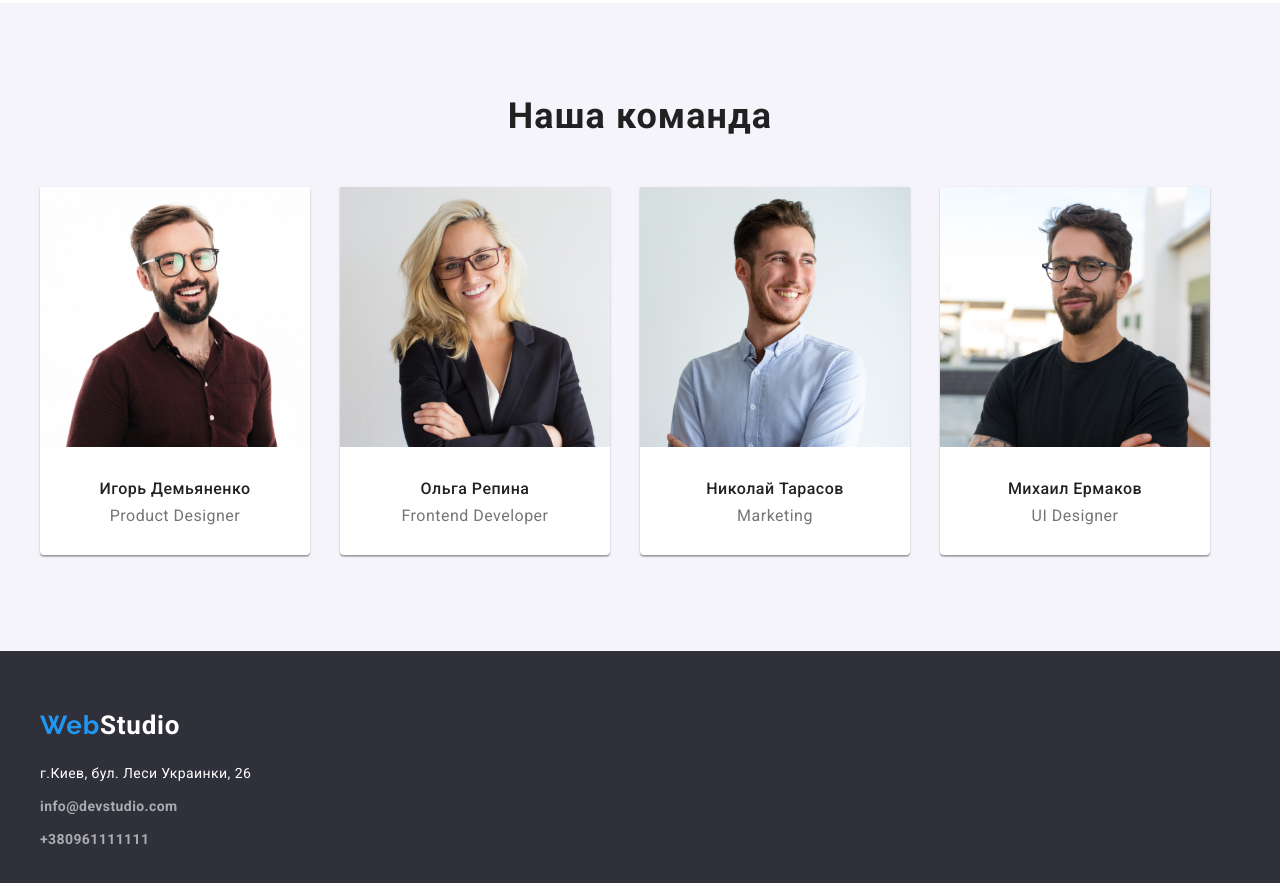
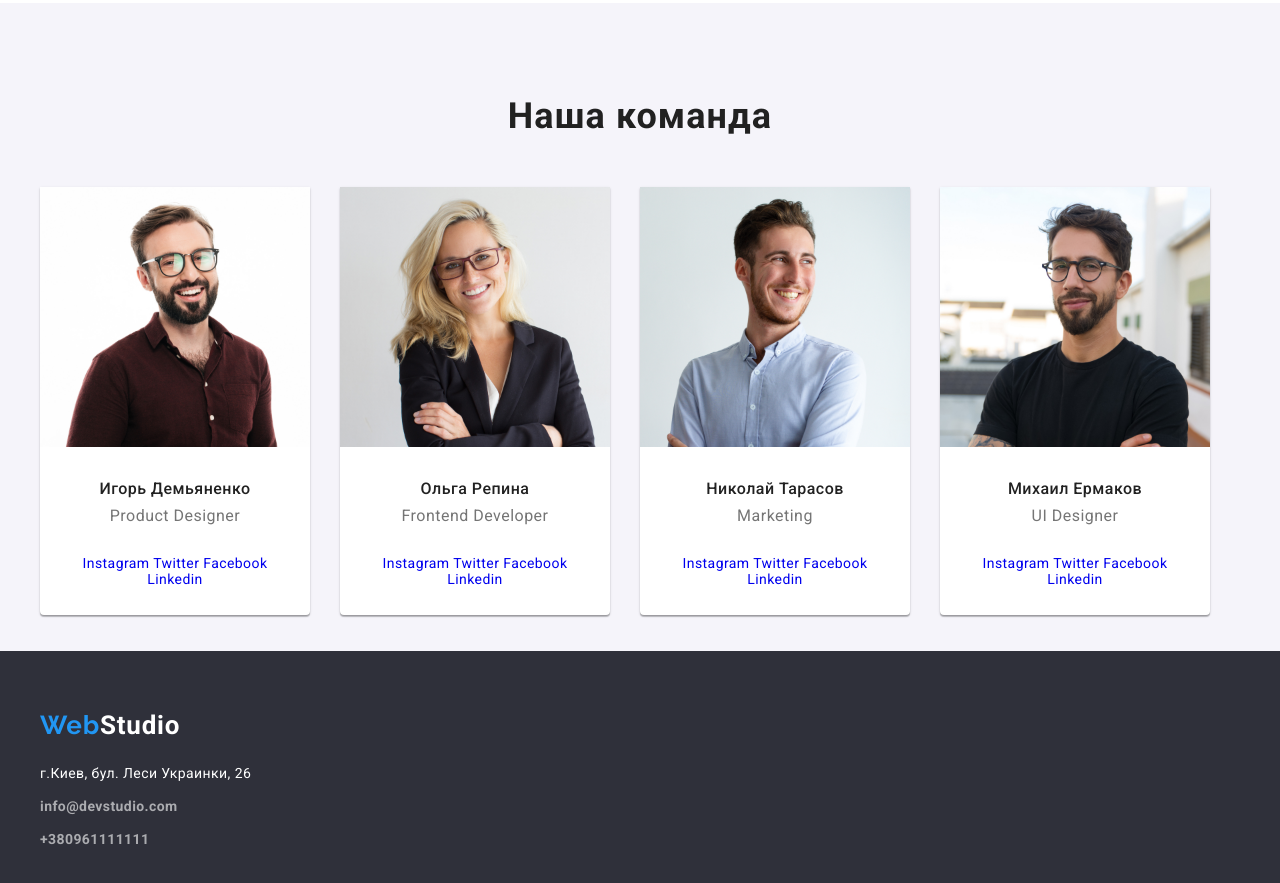
Before and after one commit to Hintln/goit-markup-hw-04, a plain HTML site: page index.html in a window 1280 px wide. Shown: the part 1597-2480 px from the top of the page. Drawn offline with nearby package versions, Linux system fonts and the light colour scheme.

Commit message:
team_start

```diff
--- a/css/styles.css
+++ b/css/styles.css
@@ -516,9 +516,12 @@ border: none;
 
 .team-image+.team-image{
 margin-left: 30px;
-
 }
 
+.team-image{
+    width: 270px;
+    height: 428px;
+}
 
 .team-profile{
     margin-bottom: 30px;
@@ -541,6 +544,24 @@ margin-left: 30px;
     letter-spacing: 0.03em;
     margin-bottom: 30px;
 }
+
+
+.team-social{
+    display: inline-block;
+    width: 206px;
+    height: 44px;
+    text-align: center;
+}
+
+.team-social .list{
+
+}
+
+
+
+
+
+
 
 /* ====footer=== */
 .section-footer{
--- a/index.html
+++ b/index.html
@@ -119,6 +119,12 @@
                />
                 <h3 class="team-subtitle">Игорь Демьяненко</h3>
                 <p class="team-signature">Product Designer</p>
+                <div class="team-social">
+                <a href="https://www.instagram.com">Instagram</a>
+                <a href="https://twitter.com/">Twitter</a>
+                <a href="https://www.facebook.com/">Facebook</a>
+                <a href="https://www.linkedin.com">Linkedin</a>
+                </div>
             </li>
               <li class="team-image">
                 <img class="team-profile" src="./images/tm-2.jpg"
@@ -128,6 +134,12 @@
                 />
                 <h3 class="team-subtitle">Ольга Репина</h3>
                 <p class="team-signature">Frontend Developer</p>
+                <div class="team-social">
+                <a href="https://www.instagram.com">Instagram</a>
+                <a href="https://twitter.com/">Twitter</a>
+                <a href="https://www.facebook.com/">Facebook</a>
+                <a href="https://www.linkedin.com">Linkedin</a>
+                </div>
             </li>
               <li class="team-image">
                 <img class="team-profile" src="./images/tm-3.jpg"
@@ -137,6 +149,12 @@
                 />
                 <h3 class="team-subtitle">Николай Тарасов</h3>
                 <p class="team-signature">Marketing</p>
+                <div class="team-social">
+                <a href="https://www.instagram.com">Instagram</a>
+                <a href="https://twitter.com/">Twitter</a>
+                <a href="https://www.facebook.com/">Facebook</a>
+                <a href="https://www.linkedin.com">Linkedin</a>
+                </div>
             </li>
               <li class="team-image">
                 <img class="team-profile" src="./images/tm-4.jpg"
@@ -146,6 +164,12 @@
                 />
                 <h3 class="team-subtitle">Михаил Ермаков</h3>
                 <p class="team-signature">UI Designer</p>
+                <div class="team-social">
+                <a href="https://www.instagram.com">Instagram</a>
+                <a href="https://twitter.com/">Twitter</a>
+                <a href="https://www.facebook.com/">Facebook</a>
+                <a href="https://www.linkedin.com">Linkedin</a>
+                </div>
             </li>
         </ul>
     </div>
```
